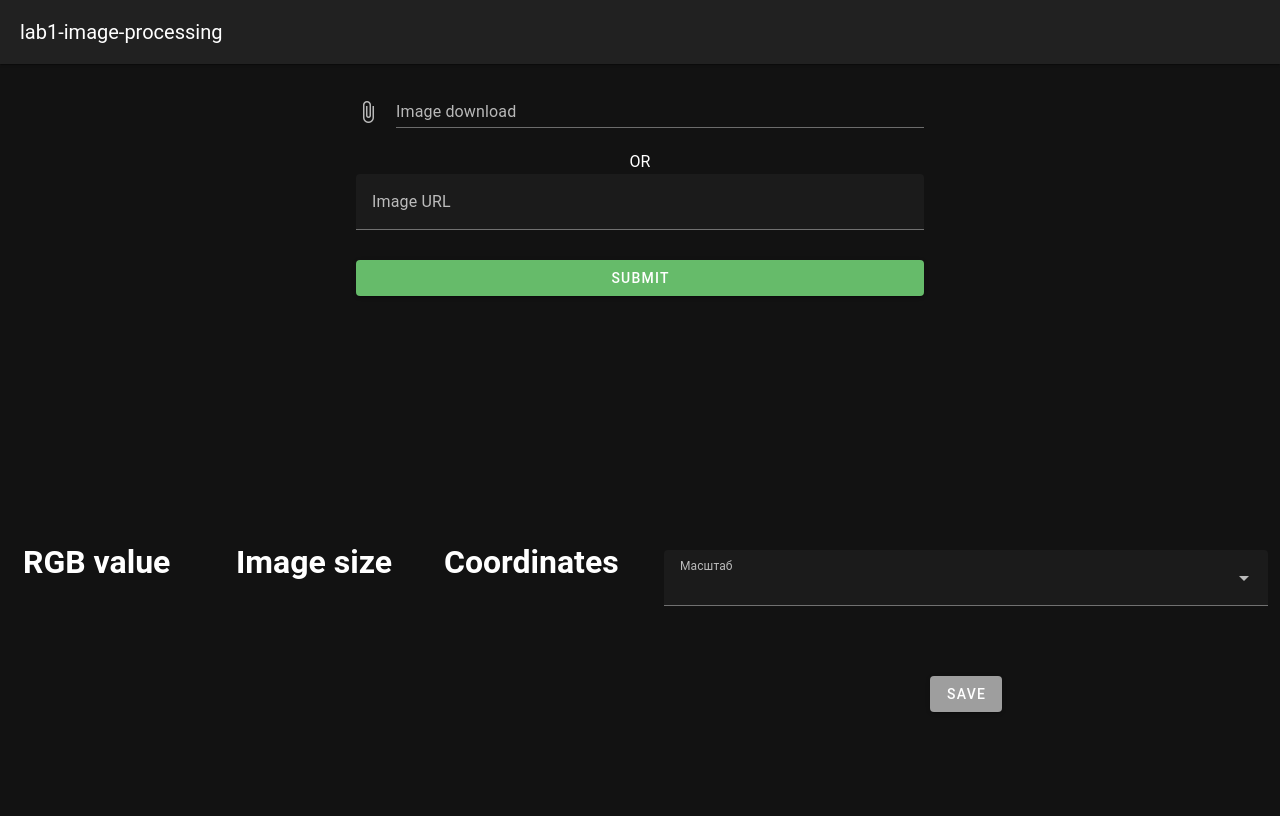
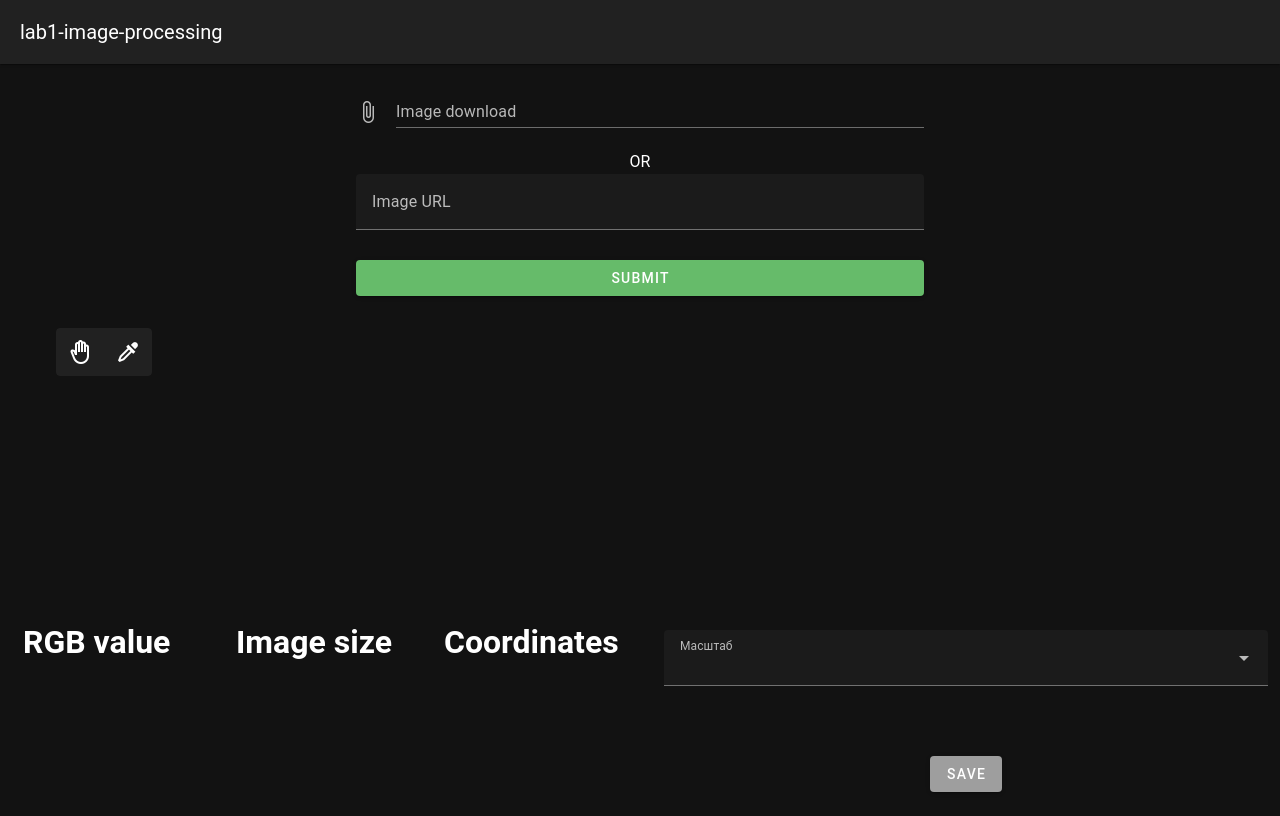
Before and after one commit to Ctfy21/lab1-image-processing, a Vue app: page / in a window 1280 px wide. Built offline with nearby package versions, Linux system fonts and the light colour scheme.

Commit message:
make click&move

```diff
--- /dev/null
+++ b/src/components/toolbar.vue
@@ -0,0 +1,38 @@
+<template>
+      <v-btn-toggle v-model="toggleToolId">
+        <v-tooltip v-for="item in toolbarItems" v-bind:key="item.title" max-width="300px" location="top" :text="item.description">
+          <template v-slot:activator="{ props }">
+            <v-btn @click="toolChoosed" v-bind="props" icon>
+              <v-icon>{{ item.icon }}</v-icon>
+            </v-btn>
+          </template>
+        </v-tooltip>
+      </v-btn-toggle>
+</template>
+<script>
+    export default{
+        data(){
+            return{
+              toggleToolId: null,
+              toolbarItems:[
+                {
+                  title: "Hand",
+                  description: "With the 'hand' tool active, the user can move the image with the left mouse button held down or the arrows on the keyboard (the speed of movement must be adequate). When moving to the edges of the image, part of the image itself should always be visible",
+                  icon: "mdi-hand-back-right-outline",
+                },
+                {
+                  title: "Eyedropper",
+                  description: "When the eyedropper tool is active, an information panel is also opened, which displays information about two colors. The information panel closes when you click the close button in it. One color is selected by normal pressing, the second by pressing with alt, ctrl or shift. For both colors, display the swatch as a colored shape, the spatial coordinates X and Y from where the color is taken, the color coordinates in the spaces RGB, XYZ, Lab (optional LCH, OKLch)",
+                  icon: "mdi-eyedropper",
+                },
+              ]
+            }
+        },
+        methods: {
+          toolChoosed(){
+            this.$emit('toolChoosed', this.toggleToolId)
+            console.log("enter hand")
+          }
+        }
+    }
+</script>
--- a/src/pages/index.vue
+++ b/src/pages/index.vue
@@ -11,6 +11,10 @@
       <v-text-field v-model="imgUrl" label="Image URL"></v-text-field>
       <v-btn class="mt-2" color="green-lighten-1" text="Submit" type="submit" block></v-btn>
     </v-form>
+  </v-container>
+
+  <v-container>
+    <Toolbar @toolChoosed="handScroller"></Toolbar>
   </v-container>
 
   <v-container class="d-flex justify-center">
@@ -47,6 +51,7 @@
 </template>
 
 <script>
+import Toolbar from '@/components/toolbar.vue';
 import Popup from '../components/popup.vue';
 export default{
   props: {
@@ -65,6 +70,8 @@ export default{
       imgSize: "",
       imgScaleSelect: "",
       imageProportional: 0,
+      imgStartX: 0,
+      imgStartY: 0,
       itemsScaleSelect: ['12%', '25%', '35%', '50%', '100%', '150%', '200%', '300%'],
     }
   },
@@ -102,12 +109,12 @@ export default{
         }
         else{
           if(window.innerWidth >= window.innerHeight){
-            this.canvas.width = window.innerHeight * this.imageProportional - 150
-            this.canvas.height = window.innerHeight - 150
+            this.canvas.width = window.innerHeight * this.imageProportional - 250
+            this.canvas.height = window.innerHeight - 250
           }
           else{
-            this.canvas.width = window.innerWidth - 150
-            this.canvas.height = window.innerWidth * this.imageProportional - 150
+            this.canvas.width = window.innerWidth - 250
+            this.canvas.height = window.innerWidth * this.imageProportional - 250
           }
         }
     },
@@ -134,10 +141,10 @@ export default{
     rescaleImage(){
       let scale = Number(this.imgScaleSelect.substring(0, this.imgScaleSelect.length - 1)) / 100
       this.initProp(scale)
-      let x = (this.canvas.width - this.image.width * scale) / 2;
-      let y = (this.canvas.height - this.image.height * scale) / 2;
+      this.imgStartX = (this.canvas.width - this.image.width * scale) / 2;
+      this.imgStartY = (this.canvas.height - this.image.height * scale) / 2;
       this.ctx.clearRect(0, 0, this.canvas.width, this.canvas.height);
-      this.ctx.drawImage(this.image, x, y, this.image.width * scale, this.image.height * scale);
+      this.ctx.drawImage(this.image, this.imgStartX, this.imgStartY, this.image.width * scale, this.image.height * scale);
     },
     changeResolution(oldWidth, newWidth, oldHeight, newHeight){
       this.ctx.clearRect(0, 0, this.canvas.width, this.canvas.height)
@@ -174,6 +181,65 @@ export default{
       a.href = gh;
       a.download = 'image.png';
       a.click()
+    },
+    handScroller(id){
+      let isMouseDown = false
+      let startX = null
+      let startY = null
+
+      let dx = 0
+      let dy = 0
+
+      this.canvas.addEventListener("mousedown", (e) => {
+        isMouseDown = true
+        let rect = this.canvas.getBoundingClientRect();
+        startX = Math.round(e.x - rect.left);
+        startY = Math.round(e.y - rect.top);
+        });
+
+      this.canvas.addEventListener("mouseup", (e) => {
+        isMouseDown = false
+        startX = null
+        startY = null
+
+        this.imgStartX = this.imgStartX - dx
+        this.imgStartY = this.imgStartY - dy
+
+        });
+
+      this.canvas.addEventListener("mousemove", (e) =>{
+        if(isMouseDown){
+          let scale = Number(this.imgScaleSelect.substring(0, this.imgScaleSelect.length - 1)) / 100
+          if(scale > 1){
+            const zeroCoordX = (this.canvas.width - this.image.width * scale) / 2;
+            const zeroCoordY = (this.canvas.height - this.image.height * scale) / 2;
+            let rect = this.canvas.getBoundingClientRect();
+            let newX = Math.round(e.x - rect.left);
+            let newY = Math.round(e.y - rect.top);
+            dx = startX - newX
+            dy = startY - newY
+
+            // if(this.imgStartX - dx + zeroCoordX < 0){
+            //   this.ctx.drawImage(this.image, 0, this.imgStartY - dy, this.image.width * scale, this.image.height * scale);
+            // }
+            // if(this.imgStartY - dy < 0){
+            //   this.imgStartY = 0
+            // }
+            // if(this.imgStartX - dx + this.image.width * scale > this.image.width){
+            //   this.imgStartX = this.image.width - this.image.width * scale
+            // }
+            // if(this.imgStartY - dy + this.image.height * scale > this.image.height){
+            //   this.imgStartY = this.image.height - this.image.height * scale
+            // }
+
+
+            this.ctx.clearRect(0, 0, this.canvas.width, this.canvas.height);
+            this.ctx.drawImage(this.image, 0 - dx, 0 - dy, this.image.width * scale, this.image.height * scale);
+            console.log(this.imgStartX - dx, this.imgStartY - dy)
+            console.log(dx, dy)
+          }
+        }
+      })
     }
   }
 }
```
